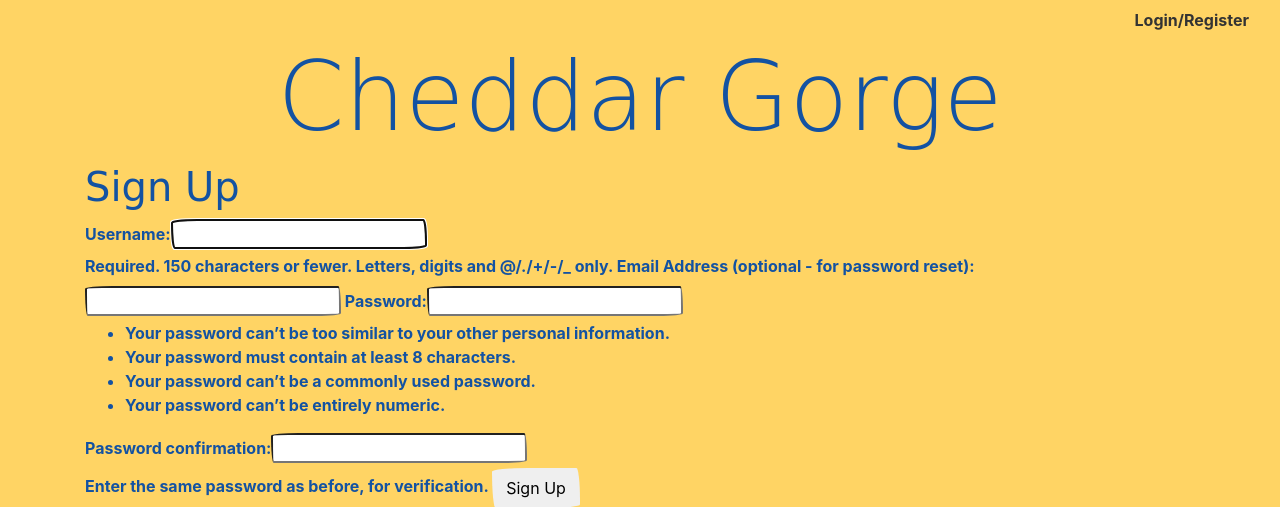
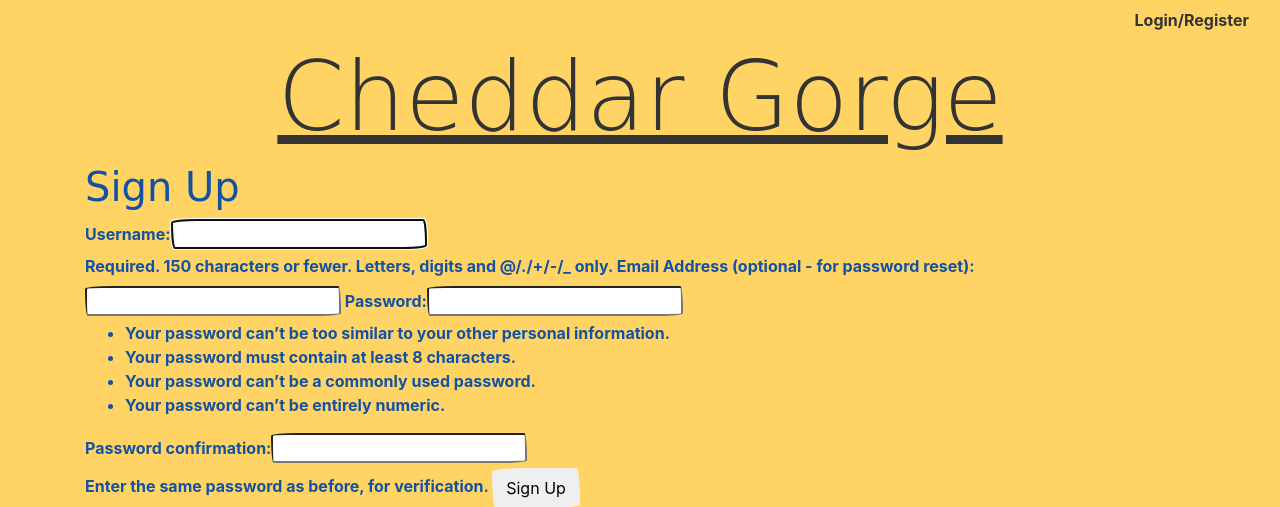
Before and after one commit to SteveWooding/cheddar-gorge, a Django app: page /signup/ in a window 1280 px wide. Shown: the top 507 px of the page. Run offline with Django 3.2, Linux system fonts and the light colour scheme; some libraries are stand-ins or nearby versions; some web fonts are replaced.

Commit message:
feat: Make the website title clickable to go to homepage

```diff
--- a/cheddargorge/templates/base.html
+++ b/cheddargorge/templates/base.html
@@ -21,8 +21,9 @@
         </li>
     </ul>
 
-
-    <h1 class="text-center display-1">Cheddar Gorge</h1>
+    <a href="{% url 'wordrelaygame:home' %}">
+      <h1 class="text-center display-1">Cheddar Gorge</h1>
+    </a>
 
     {% if messages %}
     <ul class="messages">
```
